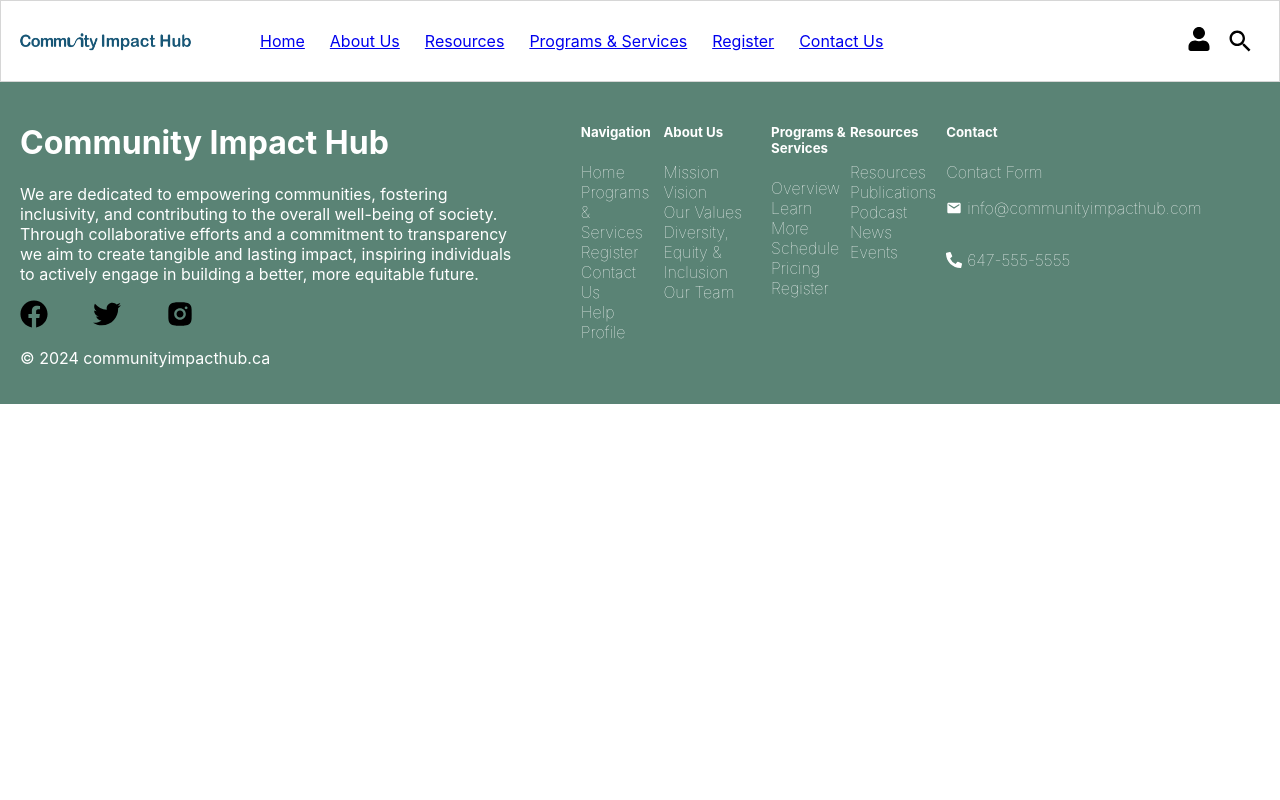
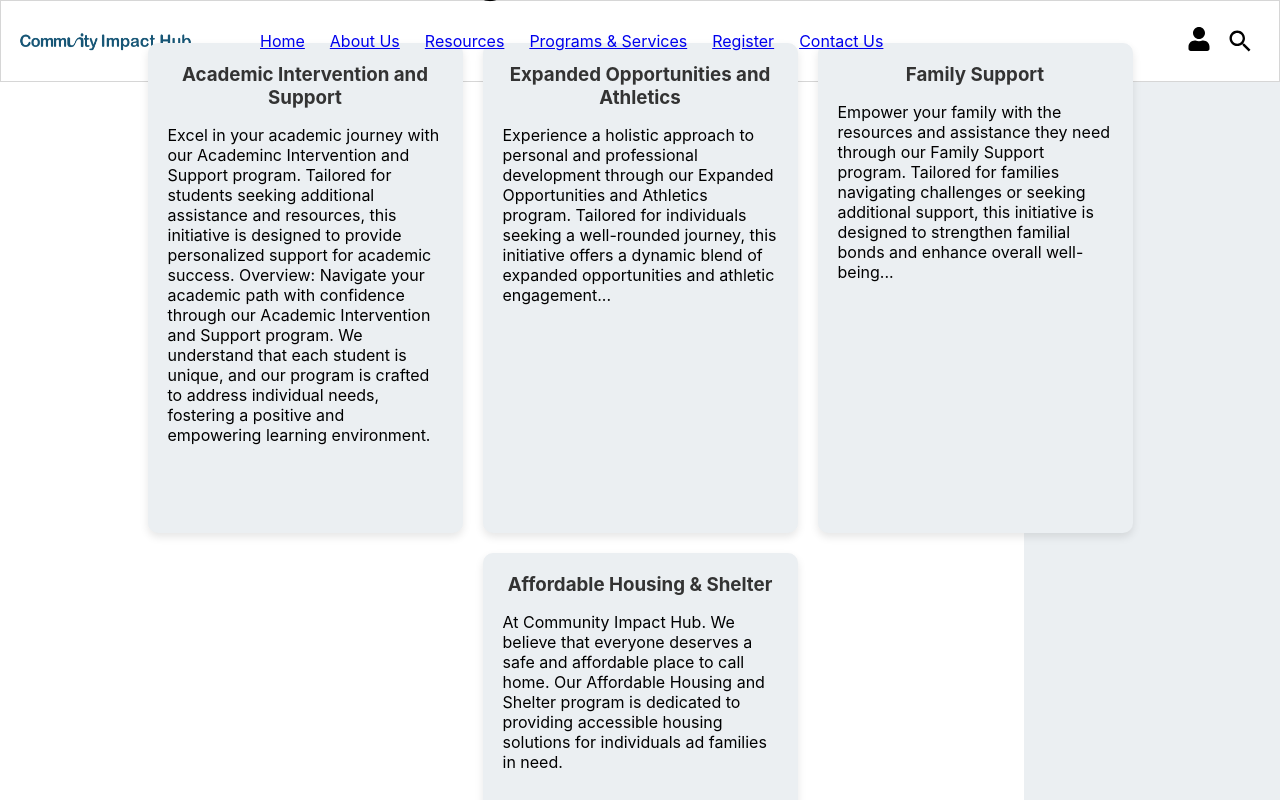
Before and after one commit to venuraperera99/Community-Impact-Hub, a React (Create React App) app: page /programs in a window 1280 px wide. Shown: the top 800 px of the page. Built offline with nearby package versions, Linux system fonts and the light colour scheme.

Commit message:
finished Program And Services page

```diff
--- a/src/App.js
+++ b/src/App.js
@@ -6,6 +6,7 @@ import { Header } from './components/header/Header';
 import Home from './pages/home/Home';
 import About from './pages/about/About';
 import Contact from './pages/contact/Contact';
+import ProgramAndServices from './pages/programandservices/ProgramAndServices';
 
 function App() {
   return (
@@ -15,6 +16,7 @@ function App() {
         <Route path="/about" element={<About />} />
         <Route path="/" element={<Home />} />
         <Route path="/contact" element={<Contact/>}/>
+        <Route path="/programs" element={<ProgramAndServices/>}/>
       </Routes>
       <Footer />
     </div>
--- /dev/null
+++ b/src/components/carousel/Carousel.css
@@ -0,0 +1,76 @@
+.carousel {
+    position: relative;
+    width: 80%;
+    margin: auto;
+    overflow: hidden;
+  }
+
+  .carouselItems {
+    display: flex;
+    transition: transform 0.5s ease;
+    transform: translateX(calc(-100% * var(--currentIndex)));
+}
+
+
+  .slide {
+    flex: 0 0 auto;
+    width: 100%;
+    display: flex;
+    justify-content: center;
+    align-items: center;
+    transition: transform 0.5s ease;
+  }
+
+  .slide.active {
+    transform: translateX(0);
+  }
+
+  .prevButton,
+  .nextButton {
+    position: absolute;
+    top: 50%;
+    transform: translateY(-50%);
+    background-color: rgba(0, 0, 0, 0.5);
+    color: white;
+    padding: 10px;
+    border: none;
+    cursor: pointer;
+  }
+
+  .prevButton {
+    left: 0;
+  }
+
+  .nextButton {
+    right: 0;
+  }
+
+  .card {
+    background-color: white;
+    border-radius: 10px;
+    border: 2px solid #ccc; /* Add border style */
+    box-shadow: 0px 0px 10px rgba(0, 0, 0, 0.2);
+    overflow: hidden;
+    width: 400px;
+    height: 600px;
+    margin: 0 10px;
+  }
+
+  .card img {
+    width: 100%;
+    height: 50%;
+    object-fit: cover;
+    border-radius: 10px 10px 0 0;
+  }
+
+  .cardContent {
+    padding: 10px;
+  }
+
+  .cardContent h3 {
+    margin: 0;
+  }
+
+  .cardContent p {
+    margin: 5px 0;
+  }
--- /dev/null
+++ b/src/components/carousel/Carousel.js
@@ -0,0 +1,48 @@
+import React, { useState } from 'react';
+import './Carousel.css';
+
+const Carousel = ({ items }) => {
+  const [currentIndex, setCurrentIndex] = useState(0);
+
+  const nextSlide = () => {
+    setCurrentIndex((prevIndex) =>
+      prevIndex === items.length - 1 ? 0 : prevIndex + 1
+      ,console.log(currentIndex)
+
+    );
+  };
+
+  const prevSlide = () => {
+    setCurrentIndex((prevIndex) =>
+      prevIndex === 0 ? items.length - 1 : prevIndex - 1
+    );
+  };
+
+  return (
+    <div className="carousel">
+      <button onClick={prevSlide} className="prevButton">
+        Prev
+      </button>
+      <div className="carouselItems" style={{'--currentIndex': currentIndex}}>
+        {items.map((item, index) => (
+          <div
+            key={index}
+            className={index === currentIndex ? 'slide active' : 'slide'}
+          >
+            <div className="card">
+              <div className="cardContent">
+                <h3>{item.title}</h3>
+                <p>{item.description}</p>
+              </div>
+            </div>
+          </div>
+        ))}
+      </div>
+      <button onClick={nextSlide} className="nextButton">
+        Next
+      </button>
+    </div>
+  );
+};
+
+export default Carousel;
--- /dev/null
+++ b/src/pages/programandservices/ProgramAndServices.css
@@ -0,0 +1,66 @@
+.outer {
+    background: linear-gradient(to left, #ebeff2 20%, #ffffff 20%);
+    display: flex;
+    flex-direction: column;
+    justify-content: center;
+    align-items: center;
+    height: 100vh;
+}
+
+.content {
+    margin-bottom: 20px; /* Adjust as needed */
+}
+
+h1 {
+    margin-bottom: 10px; /* Adjust as needed */
+    font-size: 48px;
+}
+
+.carouselContainer {
+    width: 80%; /* Adjust as needed */
+}
+
+.card-container {
+    display: flex;
+    flex-wrap: wrap;
+    justify-content: center;
+}
+
+.card {
+    width: 275px;
+    height: 450px;
+    max-width: 400px; /* Adjust as needed */
+    background-color: #ebeff2;
+    border-radius: 10px;
+    padding: 20px;
+    margin: 10px; /* Adjust as needed */
+    box-shadow: 0 4px 8px rgba(0, 0, 0, 0.1);
+    transition: transform 0.3s ease;
+    cursor: pointer;
+    display: flex;
+    flex-direction: column;
+}
+
+.card h3 {
+    text-align: center;
+}
+
+.card p {
+    text-align: left;
+    flex-grow: 1;
+}
+
+.card:hover {
+    transform: translateY(-5px);
+}
+
+.selected {
+    transform: scale(1.05);
+    background-color: #5a8375;
+    color: white;
+}
+
+.selected h3,
+.selected p {
+    color: white;
+}
--- /dev/null
+++ b/src/pages/programandservices/ProgramAndServices.js
@@ -0,0 +1,54 @@
+import React, {useState} from 'react'
+import "./ProgramAndServices.css";
+//import Carousel from '../../components/carousel/Carousel';
+
+const items = [
+    {
+        title: 'Academic Intervention and Support',
+        description: 'Excel in your academic journey with our Academinc Intervention and Support program. Tailored for students seeking additional assistance and resources, this initiative is designed to provide personalized support for academic success.\n Overview: Navigate your academic path with confidence through our Academic Intervention and Support program. We understand that each student is unique, and our program is crafted to address individual needs, fostering a positive and empowering learning environment.',
+
+    },
+    {
+        title: 'Expanded Opportunities and Athletics',
+        description: 'Experience a holistic approach to personal and professional development through our Expanded Opportunities and Athletics program. Tailored for individuals seeking a well-rounded journey, this initiative offers a dynamic blend of expanded opportunities and athletic engagement...',
+    },
+    {
+        title: 'Family Support',
+        description: 'Empower your family with the resources and assistance they need through our Family Support program. Tailored for families navigating challenges or seeking additional support, this initiative is designed to strengthen familial bonds and enhance overall well-being...',
+    },
+    {
+        title: 'Affordable Housing & Shelter',
+        description: 'At Community Impact Hub. We believe that everyone deserves a safe and affordable place to call home. Our Affordable Housing and Shelter program is dedicated to providing accessible housing solutions for individuals ad families in need.',
+    },
+];
+
+const ProgramAndServices = () => {
+
+    const [selectedCard, setSelectedCard] = useState(null);
+
+    const handleCardClick = (index) => {
+        setSelectedCard(index === selectedCard ? null : index);
+    };
+
+    return (
+        <div className='outer'>
+            <div className='content'>
+                <h1>Programs & Services</h1>
+            </div>
+            {/*<Carousel items={items} />*/}
+            <div className="card-container">
+                {items.map((item, index) => (
+                <div
+                key={index}
+                className={`card ${selectedCard === index ? 'selected' : ''}`}
+                onClick={() => handleCardClick(index)}>
+                    <h3>{item.title}</h3>
+                    <p>{item.description}</p>
+                </div>
+                ))}
+            </div>
+        </div>
+    )
+}
+
+export default ProgramAndServices
```
